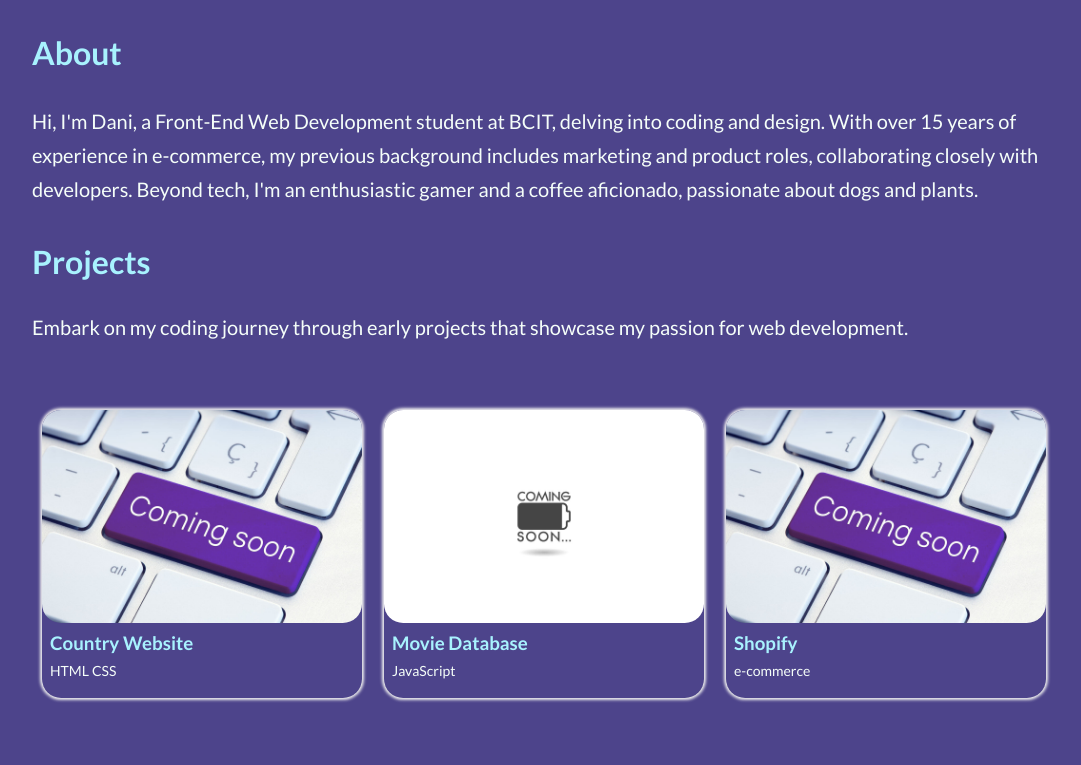
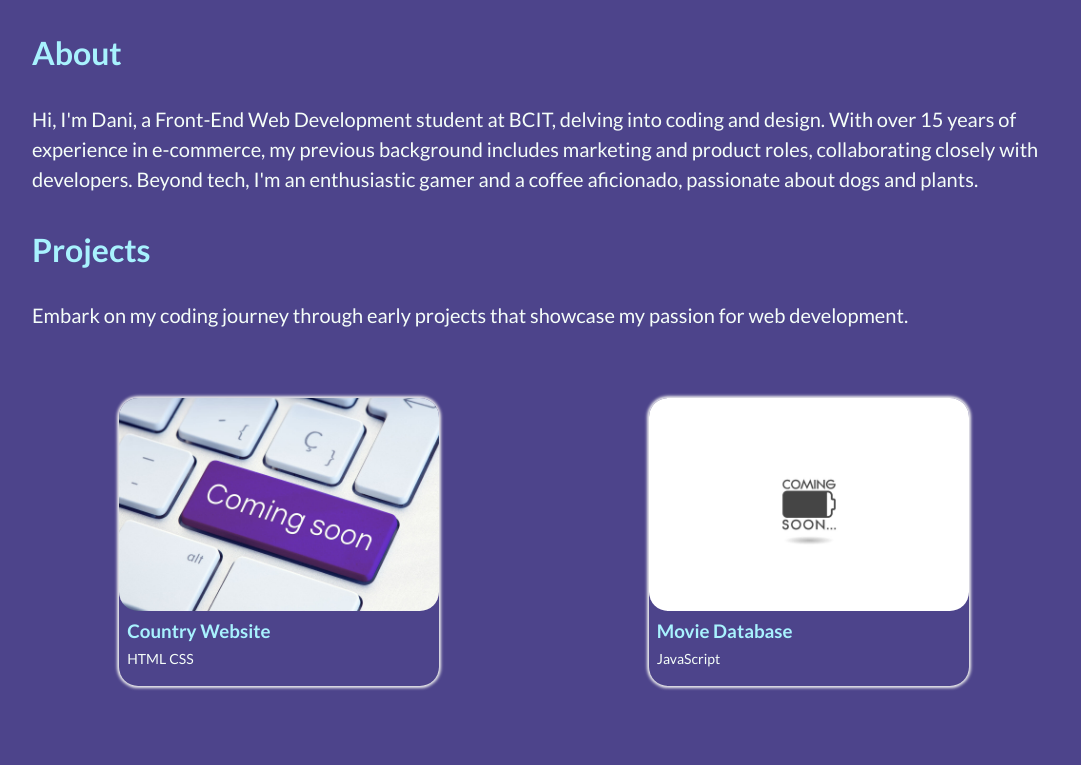
Before and after one commit to danielacmelo/landing-page, a plain HTML site: page index.html in a window 1280 px wide. Shown: the part 235-1000 px from the top of the page, without its empty margins (96-1177 px from the left). Drawn offline with Linux system fonts and the light colour scheme.

Commit message:
update queries

```diff
--- a/styles/style.css
+++ b/styles/style.css
@@ -44,6 +44,7 @@ h1{
 	margin-top: 0;
 }
 
+
 /* Links
 --------------------------------------------- */
 a,
@@ -55,6 +56,7 @@ a.visited {
 a:hover {
 	color: #A8F2FE;
 }
+
 
 /*--------------------------------------------------------------
 # Layout
@@ -139,7 +141,6 @@ section{
 }
 
 
-
 @media (min-width: 37.5em) {
 
 	.menu-toggle {
@@ -177,9 +178,7 @@ section{
 		padding: 0 8rem;
 	}
 
-
 }
-
 
 
 /* Main
@@ -211,6 +210,7 @@ section{
 	.section-title p {
 		font-size: 2rem;
 	}
+
 }
 
 
@@ -234,7 +234,7 @@ section{
 
 	.section-about p{
 	font-size: 1.25rem;
-	line-height: 1.7;
+	line-height: 1.5;
 
 	}
 
@@ -270,11 +270,10 @@ section{
 
 @media (min-width: 37.5rem) {
 
-
 	.projects-wrapper {
 		display:flex;
 		flex-wrap: wrap;
-		justify-content: space-between;
+		justify-content: center;
 		align-items: center;
 		gap: 2px;
 	}
@@ -293,12 +292,15 @@ section{
 
 	}
 
+	.projects-wrapper {
+		gap: 35px;
+
+	}
+
 }
 
 
-
 /* Contact Section*/
-
 
 .section-contact {
 	text-align: center;
@@ -353,7 +355,6 @@ section{
 }
 
 
-
 /* Footer
 --------------------------------------------- */
 
```
